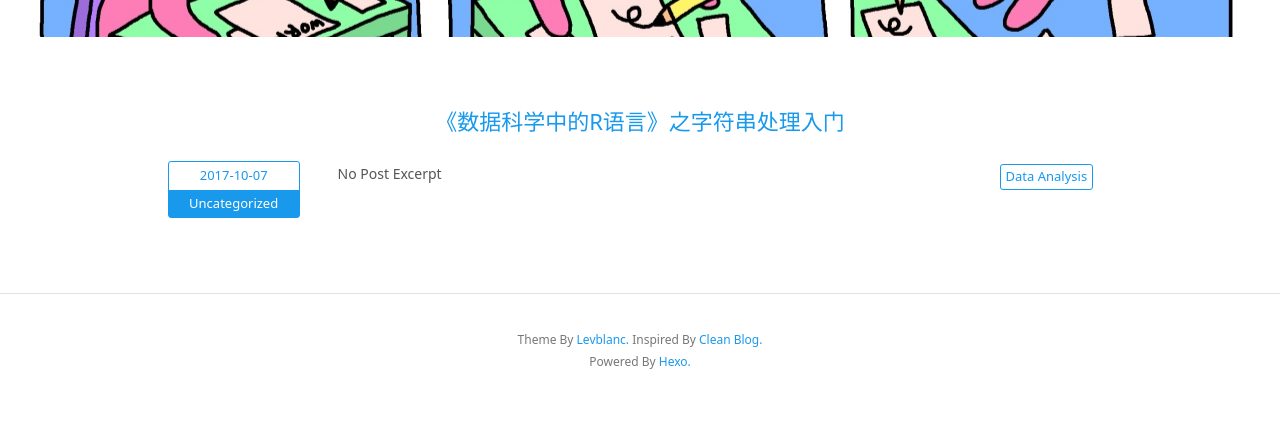
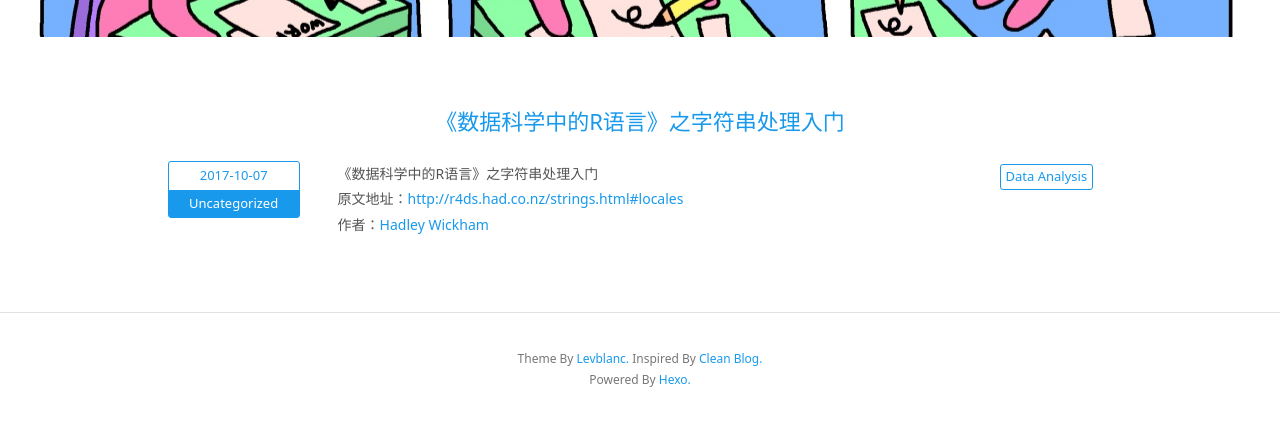
Before and after one commit to vct0r/vct0r.github.io, a plain HTML site: page index.html in a window 1280 px wide. Shown: the part 247-672 px from the top of the page. Drawn offline with Linux system fonts and the light colour scheme.

Commit message:
Site updated: 2017-10-07 19:33:08

```diff
--- a/index.html
+++ b/index.html
@@ -109,7 +109,8 @@
       </div>
     </div>
     <!-- Post Excerpt -->
-    <div class="excerpt typo">No Post Excerpt</div>
+    <div class="excerpt typo"><p>《数据科学中的R语言》之字符串处理入门</p>
+<p>原文地址：<a href="http://r4ds.had.co.nz/strings.html#locales" target="_blank" rel="external">http://r4ds.had.co.nz/strings.html#locales</a><br>作者：<a href="http://hadley.nz/" target="_blank" rel="external">Hadley Wickham</a></p></div>
     <!-- Post Tags -->
     <div class="tags">
 
```
Also changed, not shown: 2017/10/07/string-md/index.html (+2 -1 lines).
